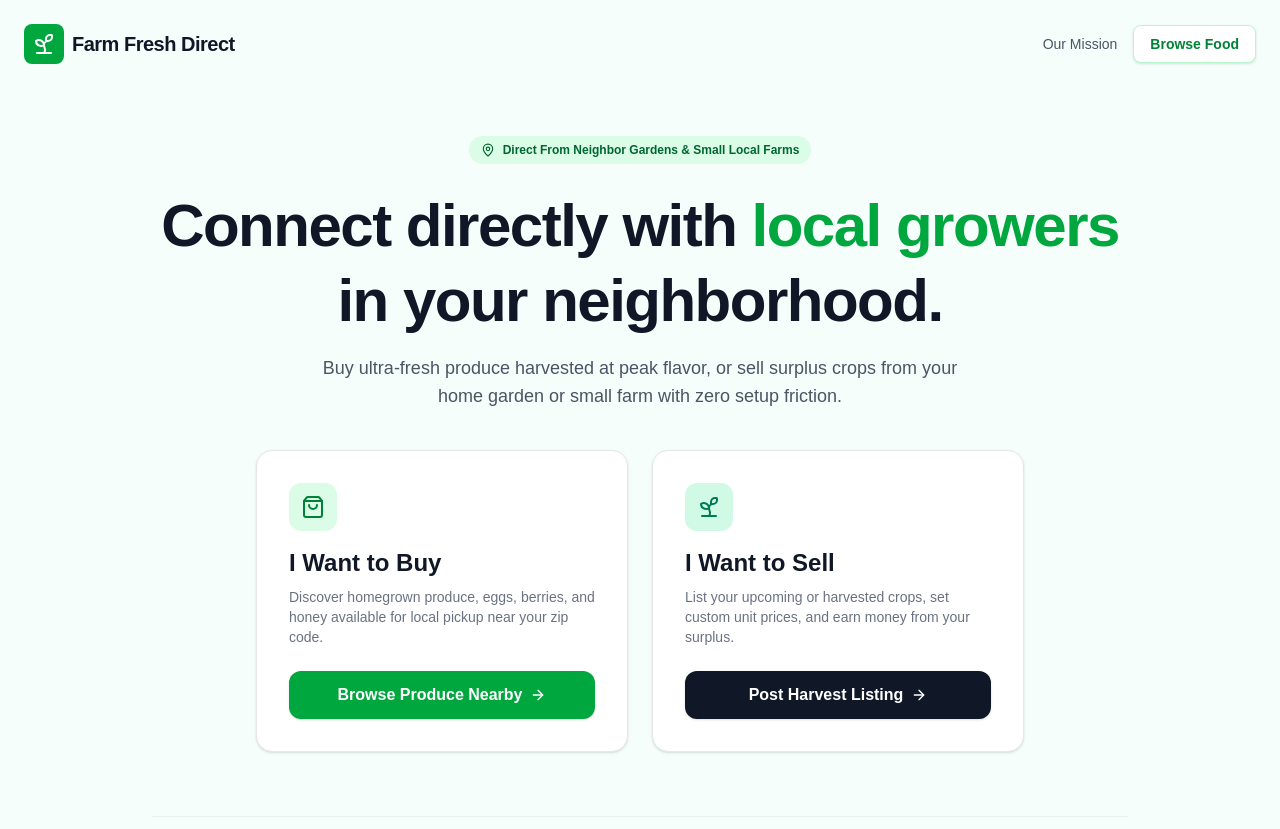
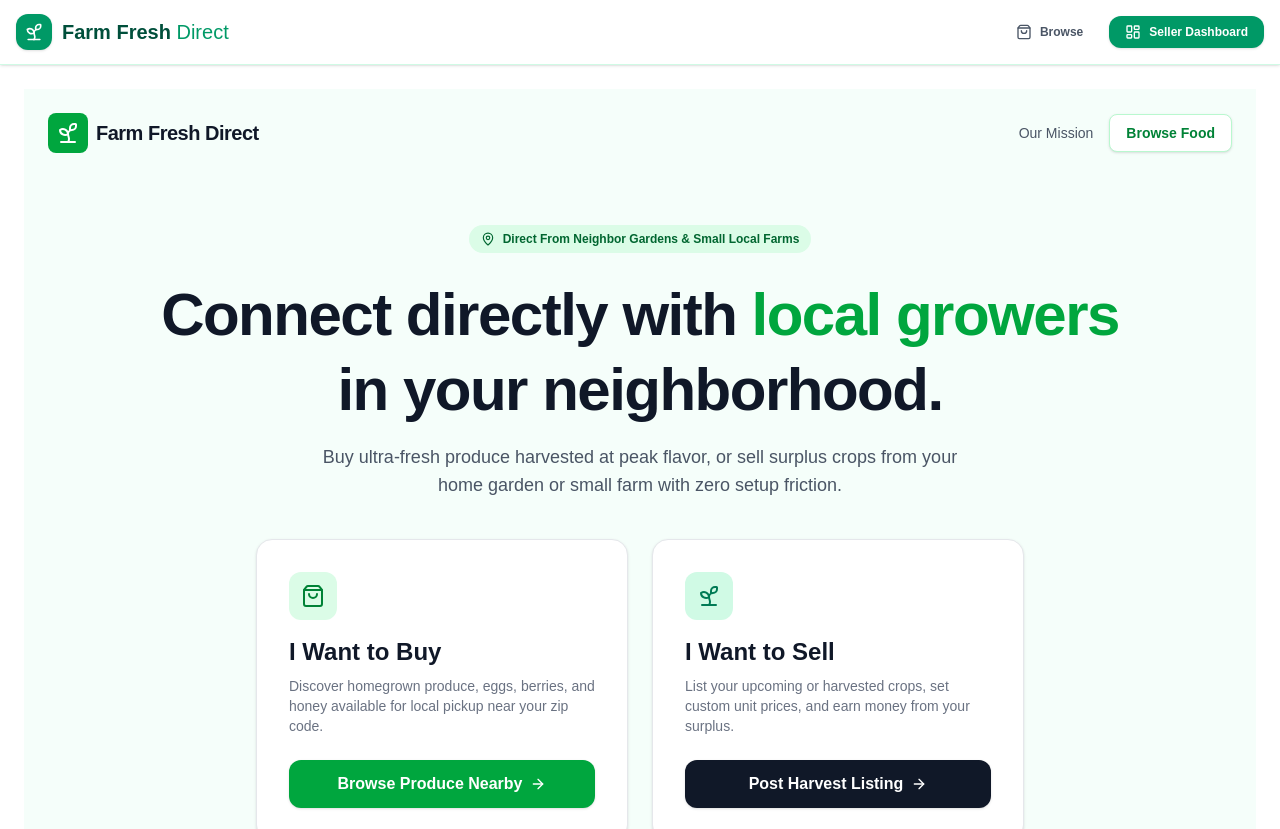
Before and after one commit to cruzin-ui/farm-fresh, a Next.js app: page / in a window 1280 px wide. Shown: the top 829 px of the page. Built offline with nearby package versions, Linux system fonts and the light colour scheme.

Commit message:
Add global navigation header and layout styling

```diff
--- a/app/layout.tsx
+++ b/app/layout.tsx
@@ -1,6 +1,8 @@
 import type { Metadata } from "next";
 import { Geist, Geist_Mono } from "next/font/google";
 import "./globals.css";
+import Link from "next/link";
+import { Sprout, ShoppingBag, LayoutDashboard } from "lucide-react";
 
 const geistSans = Geist({
   variable: "--font-geist-sans",
@@ -13,17 +15,52 @@ const geistMono = Geist_Mono({
 });
 
 export const metadata: Metadata = {
-  title: "Create Next App",
-  description: "Generated by create next app",
+  title: "Farm Fresh Direct | Local Agricultural Marketplace",
+  description: "Connect local growers and buyers for fresh farm produce.",
 };
 
-export default function RootLayout({ children }: LayoutProps<"/">) {
+export default function RootLayout({
+  children,
+}: Readonly<{
+  children: React.ReactNode;
+}>) {
   return (
-    <html
-      lang="en"
-      className={`${geistSans.variable} ${geistMono.variable} h-full antialiased`}
-    >
-      <body className="min-h-full flex flex-col">{children}</body>
+    <html lang="en">
+      <body
+        className={`${geistSans.variable} ${geistMono.variable} antialiased bg-emerald-50/30 text-gray-900 min-h-screen flex flex-col`}
+      >
+        {/* SHARED TOP NAVIGATION */}
+        <header className="bg-white/90 backdrop-blur-md border-b border-emerald-100 sticky top-0 z-50 shadow-sm">
+          <div className="max-w-7xl mx-auto px-4 h-16 flex items-center justify-between">
+            <Link href="/browse" className="flex items-center gap-2.5 font-black text-xl text-emerald-900">
+              <div className="p-2 bg-emerald-600 text-white rounded-xl shadow-sm">
+                <Sprout className="w-5 h-5" />
+              </div>
+              <span>Farm Fresh <span className="text-emerald-600 font-medium">Direct</span></span>
+            </Link>
+
+            <nav className="flex items-center gap-3">
+              <Link
+                href="/browse"
+                className="flex items-center gap-2 px-3.5 py-2 rounded-xl text-xs font-semibold text-gray-600 hover:bg-emerald-50 hover:text-emerald-800 transition-colors"
+              >
+                <ShoppingBag className="w-4 h-4" /> Browse
+              </Link>
+              <Link
+                href="/dashboard"
+                className="flex items-center gap-2 px-4 py-2 rounded-xl text-xs font-bold text-white bg-emerald-600 hover:bg-emerald-700 shadow-sm transition-colors"
+              >
+                <LayoutDashboard className="w-4 h-4" /> Seller Dashboard
+              </Link>
+            </nav>
+          </div>
+        </header>
+
+        {/* MAIN BODY WRAPPER */}
+        <main className="flex-1 w-full max-w-7xl mx-auto p-4 md:p-6">
+          {children}
+        </main>
+      </body>
     </html>
   );
 }
```
